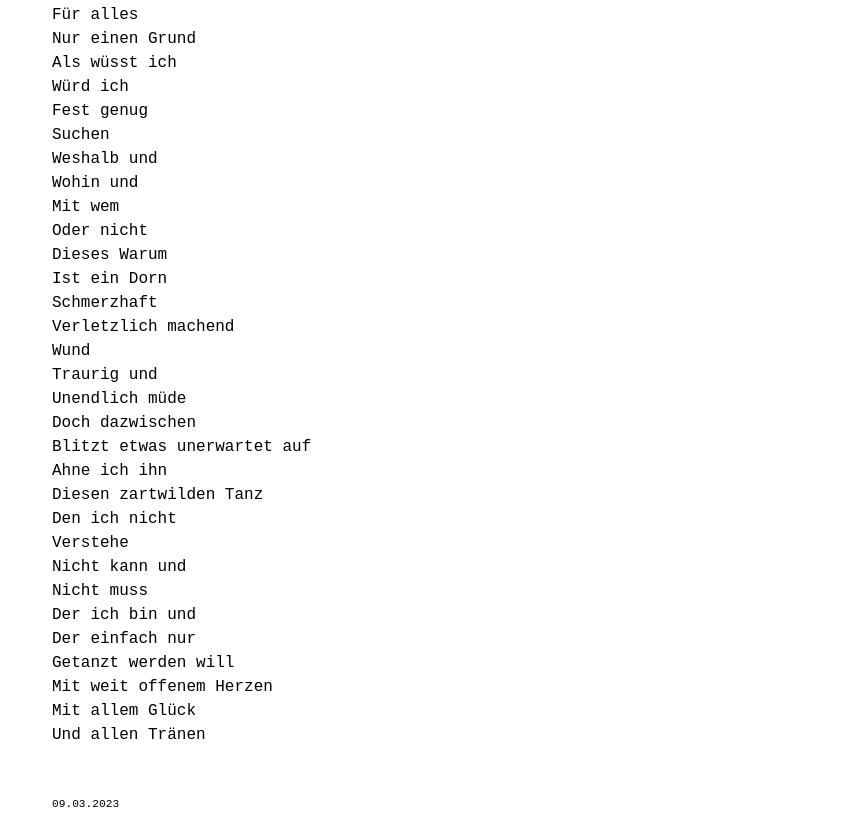
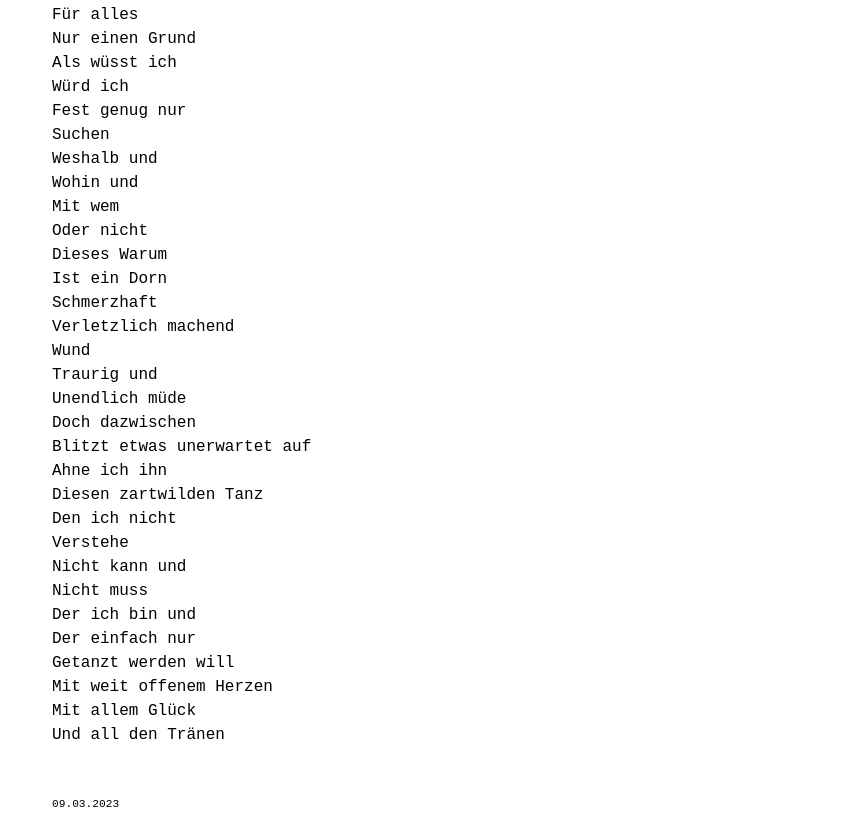
Before and after one commit to lebendigimsein/webpage, a Jekyll site: the page built from _posts/2023-03-09-tanz.markdown, in a window 1280 px wide. Shown: the part 277-1100 px from the top of the page, without its empty margins (208-1071 px from the left). Built offline with Jekyll 4.4.1, drawn with Linux system fonts in a browser that asks for light colours.

Commit message:
tanz changed

```diff
--- a/_posts/2023-03-09-tanz.markdown
+++ b/_posts/2023-03-09-tanz.markdown
@@ -15,7 +15,7 @@ Für alles
 Nur einen Grund
 Als wüsst ich
 Würd ich
-Fest genug
+Fest genug nur
 Suchen
 Weshalb und
 Wohin und
@@ -41,4 +41,4 @@ Der einfach nur
 Getanzt werden will
 Mit weit offenem Herzen
 Mit allem Glück
-Und allen Tränen
+Und all den Tränen
```
